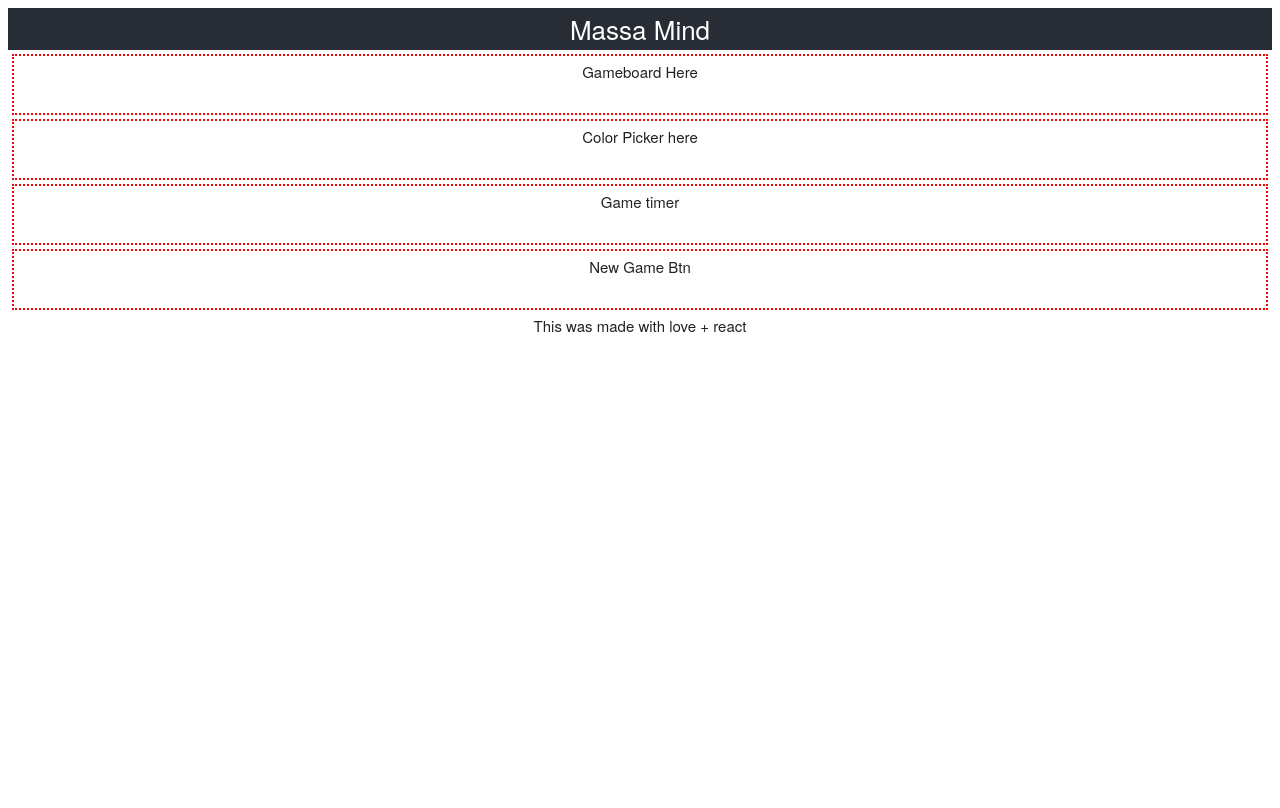
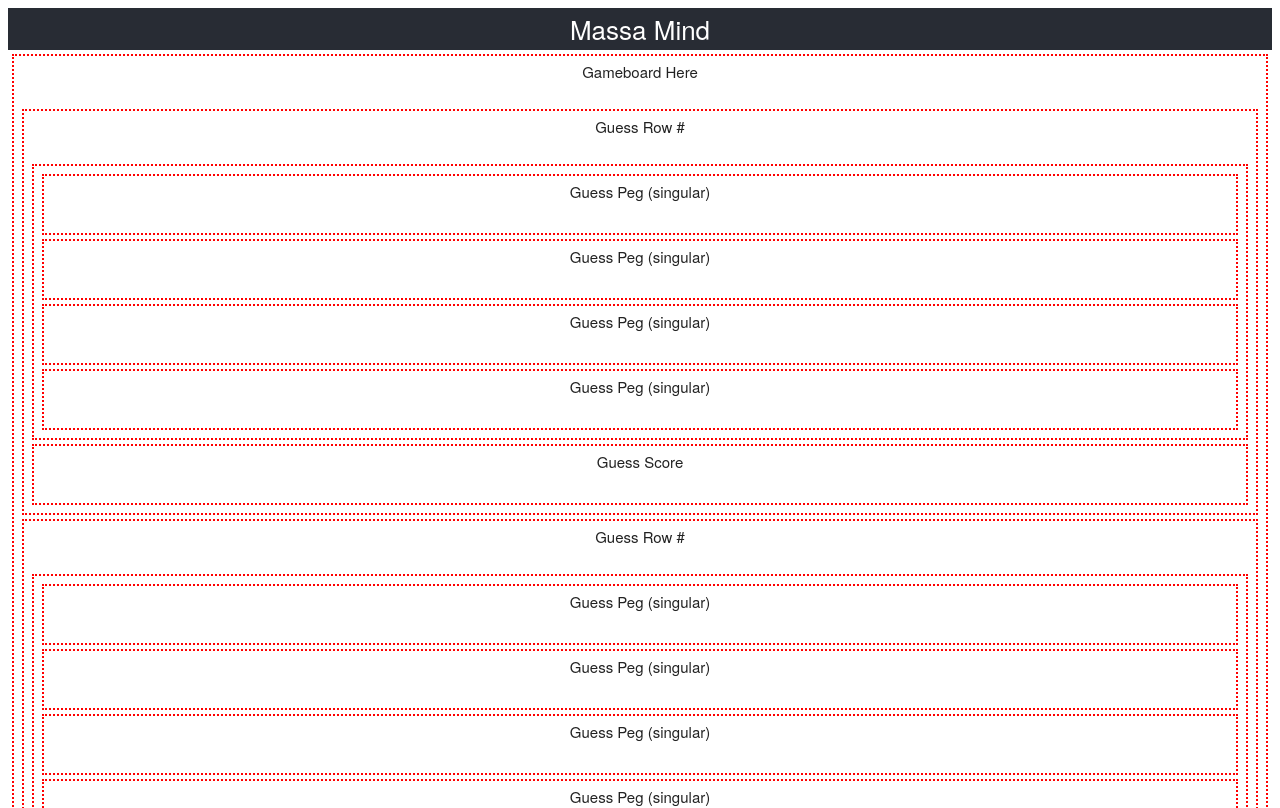
Before and after one commit to sargtier1/react_mastermind, a React (Create React App) app: page / in a window 1280 px wide. Shown: the top 808 px of the page. Built offline with nearby package versions, Linux system fonts and the light colour scheme.

Commit message:
reformated and have my layout complete

```diff
--- a/src/App.js
+++ b/src/App.js
@@ -2,10 +2,6 @@ import React, { Component } from 'react'
 
 import Header from './components/header'
 import GameBoard from './components/gameBoard'
-import GuessRow from './components/guessRow'
-import GuessPegs from './components/guessPegs'
-import GuessPeg from './components/guessPeg'
-import GuessScore from './components/guessScore'
 
 import ColorPicker from './components/colorPicker'
 import GameTime from './components/gameTime'
--- a/src/components/footer.jsx
+++ b/src/components/footer.jsx
@@ -7,7 +7,9 @@ const Footer = () => {
 }
 
 const StyledFooter = styled.footer`
-
+  border: 2px dotted red;
+  margin: 4px;
+  padding: 4px;
 `
 
 export default Footer
--- a/src/components/gameBoard.jsx
+++ b/src/components/gameBoard.jsx
@@ -1,10 +1,16 @@
 import React from 'react'
 import styled from 'styled-components'
+
+import GuessRow from './guessRow'
+import GuessPegs from './guessPegs'
+import GuessPeg from './guessPeg'
 
 const GameBoard = () => {
   return (
     <GameBoardComponent>
       <p>Gameboard Here</p>
+      <GuessRow />
+      <GuessRow />
     </GameBoardComponent>
   )
 }
--- a/src/components/guessPegs.jsx
+++ b/src/components/guessPegs.jsx
@@ -1,10 +1,14 @@
 import React from 'react'
 import styled from 'styled-components'
+import GuessPeg from './guessPeg'
 
 export default function GuessPegs() {
   return (
     <GuessPegsComponent>
-      <p>Guess Pegs</p>
+      <GuessPeg />
+      <GuessPeg />
+      <GuessPeg />
+      <GuessPeg />
     </GuessPegsComponent>
   )
 }
--- a/src/components/guessRow.jsx
+++ b/src/components/guessRow.jsx
@@ -1,10 +1,14 @@
 import React from 'react'
 import styled from 'styled-components'
+import GuessPegs from './guessPegs'
+import GuessScore from './guessScore'
 
 const GuessRow = () => {
   return (
     <GuessRowComponent>
       <p>Guess Row #</p>
+      <GuessPegs />
+      <GuessScore />
     </GuessRowComponent>
   )
 }
```
